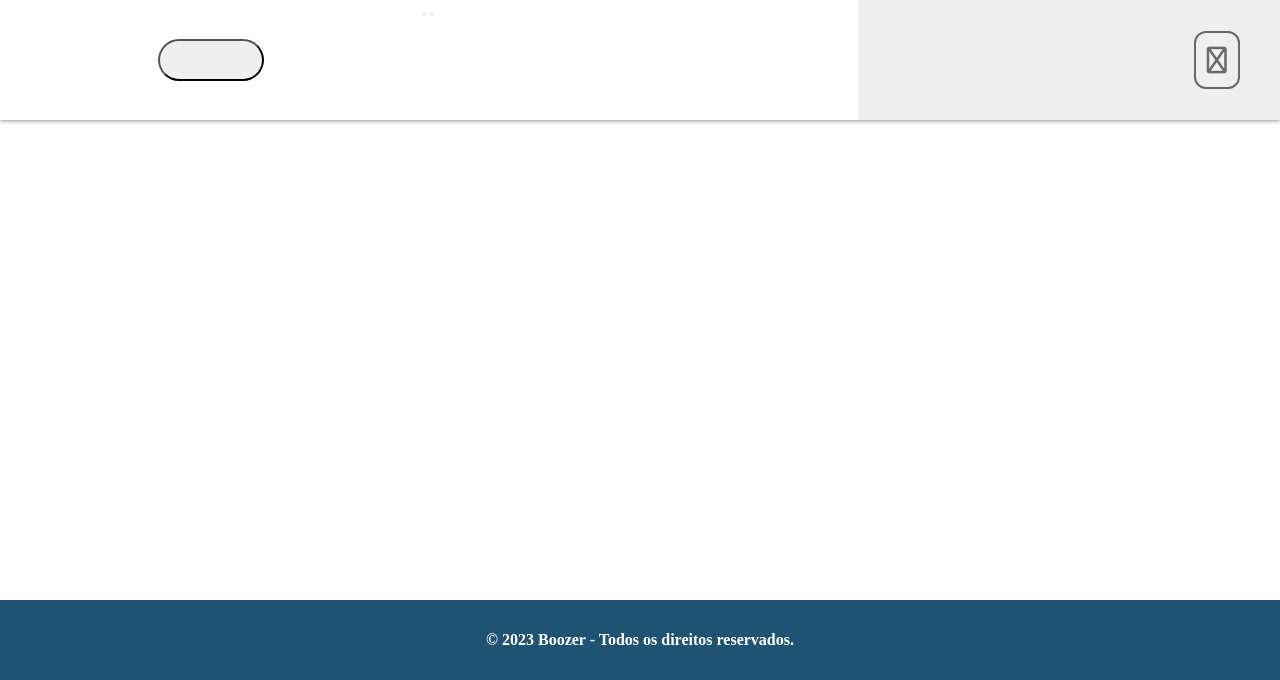
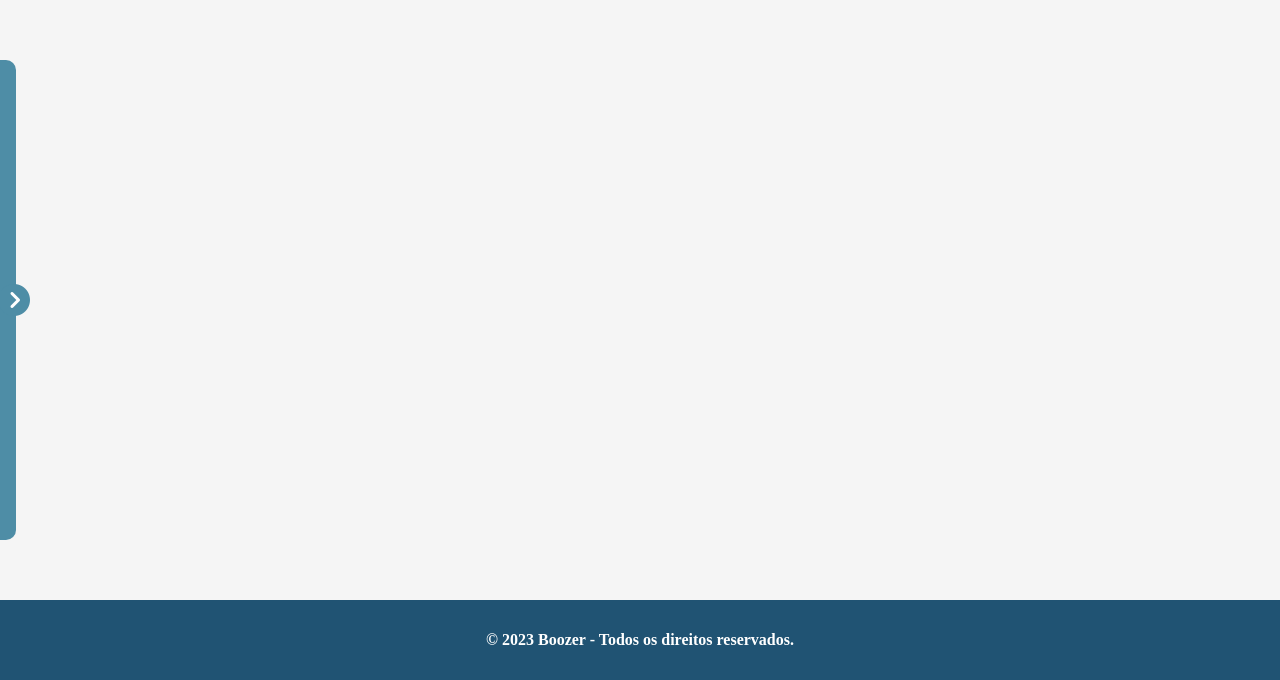
Before and after one commit to Omigaass/INDEV_BOOZER, a PHP site: page /HTML/ABRE_CATALOGO.html in a window 1280 px wide. Shown: the part 120-800 px from the top of the page. Run offline with PHP 8.4, Linux system fonts and the light colour scheme; some libraries are stand-ins or nearby versions; some web fonts are replaced.

Commit message:
BOOZER-V0.6.7

```diff
--- a/CSS/ABRE_CATALOGO.CSS
+++ b/CSS/ABRE_CATALOGO.CSS
@@ -1,64 +1,82 @@
-.catalogo_sec{
-    width: 100%;
-    height: calc(100% - 25vh);
-    position: fixed;
-    top: 15vh;
+/*
+?███████ ████████ ██    ██ ██      ███████
+?██         ██     ██  ██  ██      ██
+?███████    ██      ████   ██      █████
+?     ██    ██       ██    ██      ██
+?███████    ██       ██    ███████ ███████
+*/
+
+    .catalogo_sec{
+        width: 100%;
+        height: calc(100% - 25vh);
+        position: fixed;
+        top: 15vh;
+        background-color: var(--claro-light);
+        display: flex;
+        align-items: center;
+    }
+
+    .menu_sec{
+        position: relative;
+        margin: 0;
+        width: 10vh;
+        height: 80%;
+        background-color: var(--azul-morno);
+        border-radius: 0 10px 10px 0;
+        transform: translateX(-8vh);
+        transition: transform 0.3s ease;
+    }
+
+    .menu_sec_open{
+        transform: translateX(0);
+    }
+
+    #open_menu_btn{
+        position: fixed;
+        top: 48%;
+        left: 8.5vh;
+        background-color: #fff;
+        color: var(--azul-morno);
+        width: 20px;
+        height: 20px;
+        display: flex;
+        align-items: center;
+        justify-content: center;
+        cursor: pointer;
+    }
+
+
+
+/*
+?██████  ███████ ███████ ██████   ██████  ███    ██ ███████ ██ ██    ██ ██ ██████   █████  ██████  ███████
+?██   ██ ██      ██      ██   ██ ██    ██ ████   ██ ██      ██ ██    ██ ██ ██   ██ ██   ██ ██   ██ ██
+?██████  █████   ███████ ██████  ██    ██ ██ ██  ██ ███████ ██ ██    ██ ██ ██   ██ ███████ ██   ██ █████
+?██   ██ ██           ██ ██      ██    ██ ██  ██ ██      ██ ██  ██  ██  ██ ██   ██ ██   ██ ██   ██ ██
+?██   ██ ███████ ███████ ██       ██████  ██   ████ ███████ ██   ████   ██ ██████  ██   ██ ██████  ███████
+*/
+
+@media (min-width: 1851px) {
 }
 
-.menu_sec{
-    width: 100%;
-    height: 15vh;
-    box-shadow: 0 0 5px #696969;
-    display: flex;
-    align-items: center;
-    justify-content: flex-start;
+@media (max-width: 1850px) {
 }
 
-.visual_buttons{
-    width: 33%;
-    height: 100%;
-    margin: 0;
-    display: flex;
-    justify-content: center;
-    align-items: center;
+@media (max-width: 1450px) {
 }
 
-.alternate_visual_btn{
-    width: 25%;
-    height: 35%;
-    border-radius: 25px;
+@media (max-width: 768px) {
 }
 
-.pagination_buttons{
-    width: 34%;
-    height: 100%;
-    margin: 0;
+@media (max-width: 1024px) and (max-height: 420px) and (orientation: landscape) {
 }
 
-.filter_button{
-    width: 33%;
-    height: 100%;
-    margin: 0;
-    border: 0;
-    display: flex;
-    align-items: center;
-    justify-content: flex-end;
+@media (max-width: 420px) {
 }
 
-.open_filter{
-    width: 10%;
-    height: 45%;
-    margin: 0;
-    border: 2px solid #696969;
-    border-radius: 12px;
-    color: #696969;
-    display: flex;
-    align-items: center;
-    justify-content: center;
-    margin-right: 5vh;
-    cursor: pointer;
-    transition: all 0.4s ease;
-}   .open_filter:hover{
-    background-color: #696969;
-    color: #fff;
-}
+/*
+? █████  ███    ██ ██ ███    ███  █████  ████████ ██  ██████  ███    ██
+?██   ██ ████   ██ ██ ████  ████ ██   ██    ██    ██ ██    ██ ████   ██
+?███████ ██ ██  ██ ██ ██ ████ ██ ███████    ██    ██ ██    ██ ██ ██  ██
+?██   ██ ██  ██ ██ ██ ██  ██  ██ ██   ██    ██    ██ ██    ██ ██  ██ ██
+?██   ██ ██   ████ ██ ██      ██ ██   ██    ██    ██  ██████  ██   ████
+*/
--- a/CSS/ABRE_MENU.CSS
+++ b/CSS/ABRE_MENU.CSS
@@ -165,7 +165,7 @@
         transition: background-color 0.4s cubic-bezier(0.390, 0.575, 0.565, 1.000);
     }   .card5:hover{
         animation: scale-up-center 0.4s cubic-bezier(0.390, 0.575, 0.565, 1.000) both;
-        background-color: var(--azul-frio);
+        background-color: #41768b;
         opacity: 100%;
     }
     .card6{
--- a/HTML/ABRE_CATALOGO.html
+++ b/HTML/ABRE_CATALOGO.html
@@ -22,19 +22,6 @@
     <link rel="stylesheet" href="https://site-assets.fontawesome.com/releases/v6.4.2/css/sharp-solid.css">
     <link rel="stylesheet" href="https://site-assets.fontawesome.com/releases/v6.4.2/css/sharp-regular.css">
     <link rel="stylesheet" href="https://site-assets.fontawesome.com/releases/v6.4.2/css/sharp-light.css">
-    <!--
-    ?██████  ███████ ███████ ██████   ██████  ███    ██ ███████ ██ ██    ██ ██ ██████   █████  ██████  ███████
-    ?██   ██ ██      ██      ██   ██ ██    ██ ████   ██ ██      ██ ██    ██ ██ ██   ██ ██   ██ ██   ██ ██
-    ?██████  █████   ███████ ██████  ██    ██ ██ ██  ██ ███████ ██ ██    ██ ██ ██   ██ ███████ ██   ██ █████
-    ?██   ██ ██           ██ ██      ██    ██ ██  ██ ██      ██ ██  ██  ██  ██ ██   ██ ██   ██ ██   ██ ██
-    ?██   ██ ███████ ███████ ██       ██████  ██   ████ ███████ ██   ████   ██ ██████  ██   ██ ██████  ███████
-    -->
-    <link rel="stylesheet" href="../CSS/MEDIA_QUERY/WIDESCREEN_DEFAUT.CSS">
-    <link rel="stylesheet" href="../CSS/MEDIA_QUERY/SETUP_DEFAUT.CSS">
-    <link rel="stylesheet" href="../CSS/MEDIA_QUERY/NOTEBOOK_DEFAUT.CSS">
-    <link rel="stylesheet" href="../CSS/MEDIA_QUERY/TABLET_DEFAUT.CSS">
-    <link rel="stylesheet" href="../CSS/MEDIA_QUERY/MOBILE_LANDSCAPE.CSS">
-    <link rel="stylesheet" href="../CSS/MEDIA_QUERY/MOBILE_DEFAUT.CSS">
     <title>Boozer</title>
 </head>
 <body>
@@ -86,7 +73,7 @@
                 <div class="white_square2"></div>
             </div>
             </div>
-        <main class="main_sec">
+        <main class="catalogo_sec">
             <!--
                 * ██████  ██████  ███    ██ ████████ ███████ ██    ██ ██████   ██████
                 *██      ██    ██ ████   ██    ██    ██      ██    ██ ██   ██ ██    ██
@@ -94,9 +81,9 @@
                 *██      ██    ██ ██  ██ ██    ██    ██      ██    ██ ██   ██ ██    ██
                 * ██████  ██████  ██   ████    ██    ███████  ██████  ██████   ██████
             -->
-
-            <div class="catalogo_sec">
                 <menu class="menu_sec">
+                    <i class="fa-solid fa-circle-chevron-right fa-2x" id="open_menu_btn"></i>
+                    <div class="menu_body">
                         <div class="visual_buttons">
                             <button class="alternate_visual_btn"></button>
                         </div>
@@ -108,18 +95,29 @@
                         <button class="filter_button">
                             <div class="open_filter"><i class="fa-regular fa-filter fa-2x"></i></i></button>
                         </div>
+                    </div>
                 </menu>
-                <div class="filter_sec">
-
+                <section class="product_catalog">
+                    <div class="product card">
+                        <img class="product_image" src="">
+                        <span class="product_title">Titulo</span>
+                        <span class="product_price">Preço</span>
+                        <i class="fa-sharp fa-solid fa-cart-circle-plus"><a>Adicionar ao Carrinho</a></i>
+                        <i class="fa-regular fa-star"></i>
                     </div>
-            </div>
-
+                </section>
         </main>
         <footer class="footer_sec">
             <p>&copy; 2023 Boozer - Todos os direitos reservados.</p>
         </footer>
     </div>
+
+    <div class="filter_modal">
+
+    </div>
+
 </body>
+<script src="../JS/CATALOG_MENU.JS"></script>
 <script src="../JS/CONFIG_NAV.JS"></script>
 <script>
     function abre_login() {
--- /dev/null
+++ b/JS/CATALOG_MENU.JS
@@ -0,0 +1,12 @@
+const open_menu = document.querySelector("#open_menu_btn");
+const menu = document.querySelector(".menu_sec");
+
+open_menu.addEventListener("click", () => {
+    if (menu.classList.contains("menu_sec_open")) {
+        menu.classList.remove("menu_sec_open");
+        open_menu.style.transform = "rotateZ(0deg)";
+    } else {
+        menu.classList.add("menu_sec_open");
+        open_menu.style.transform = "rotateZ(180deg)";
+    }
+});
```
Also changed, not shown: HTML/ABRE_CARRINHO.html (+0 -13 lines), HTML/ABRE_MENU.html (+0 -13 lines), HTML/ABRE_PERFIL.html (+0 -13 lines), HTML/ABRE_SOBRE.html (+0 -13 lines), HTML/ABRE_USUARIOS.html (+0 -13 lines). Lines whose indentation alone changed are shown as unchanged.
